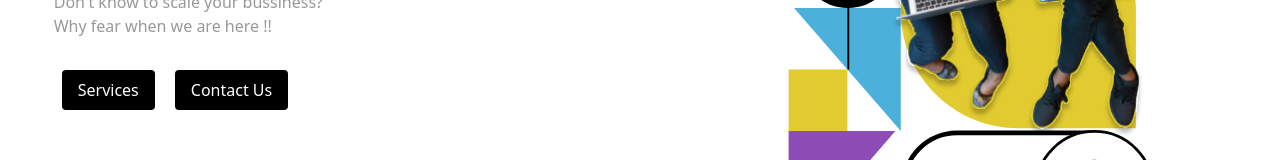
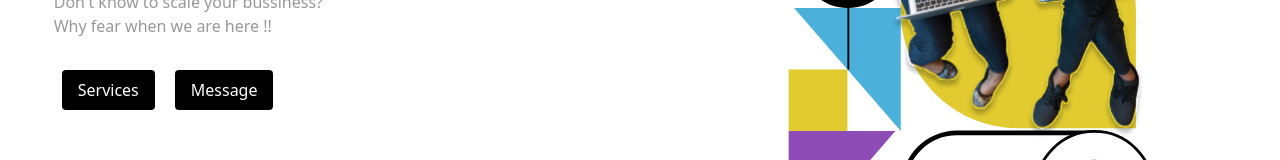
Before and after one commit to ArnabChatterjee20k/Adler-Startup--frontend, a React (Create React App) app: page / in a window 1280 px wide. Shown: the part 391-551 px from the top of the page. Built offline with nearby package versions, Linux system fonts and the light colour scheme.

Commit message:
Changed contact us button to Message in Hero

```diff
--- a/src/components/Hero/Hero.jsx
+++ b/src/components/Hero/Hero.jsx
@@ -1,5 +1,6 @@
 import HeroImage from "./assets/Hero Image.svg"
 import { PrimaryBtn } from "../Button/PrimaryBtn"
+import {Link} from "react-router-dom"
 const Hero = () => {
     return (
         <section class="body-font horizontal-container px-4 flex-col-reverse space-y-reverse space-y-5 lg:flex-row  lg:space-x-20">
@@ -16,7 +17,9 @@ const Hero = () => {
                 </div>
                 <div className="space-x-5 p-2 flex items-center justify-center flex-wrap lg:justify-start ">
                     <PrimaryBtn text={"Services"} />
-                    <PrimaryBtn text={"Contact Us"} />
+                    <Link to={"/adler/message"}>
+                        <PrimaryBtn text={"Message"} />
+                    </Link>
                 </div>
             </div>
             {/*
```
